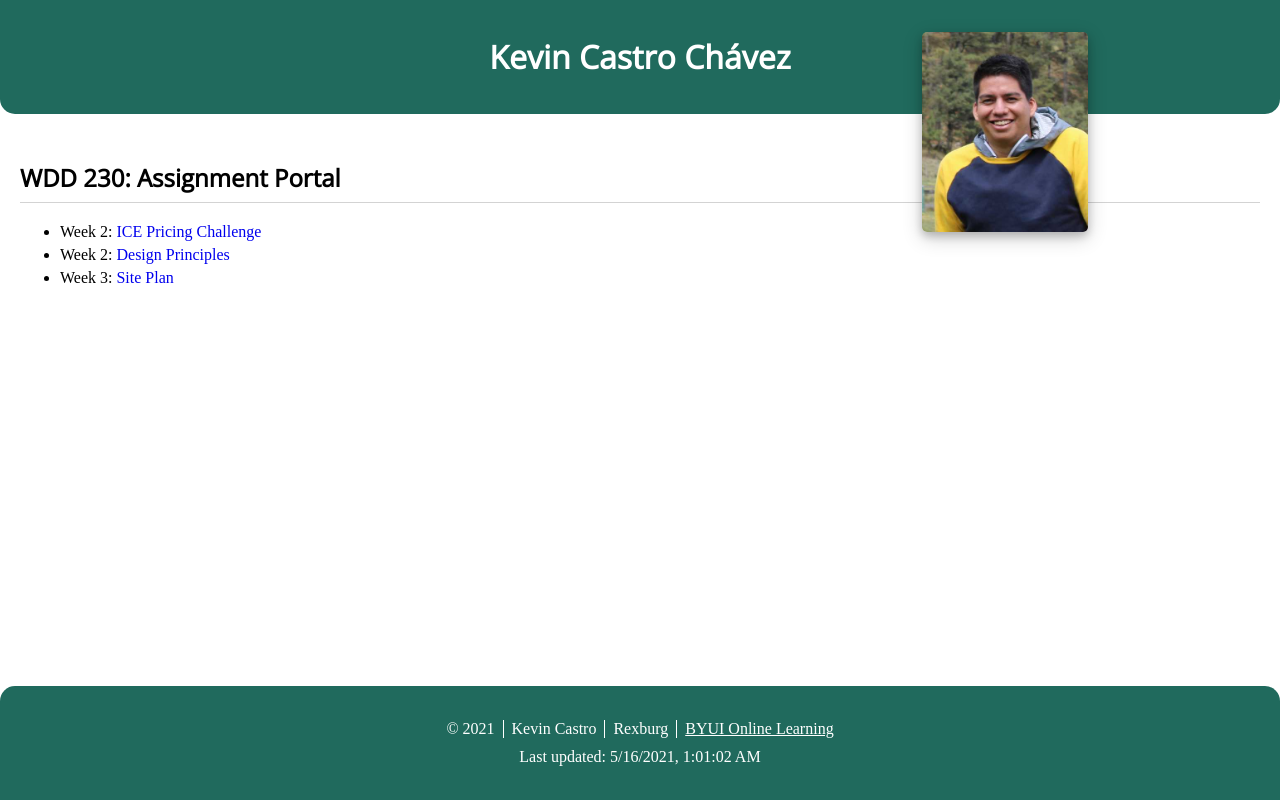
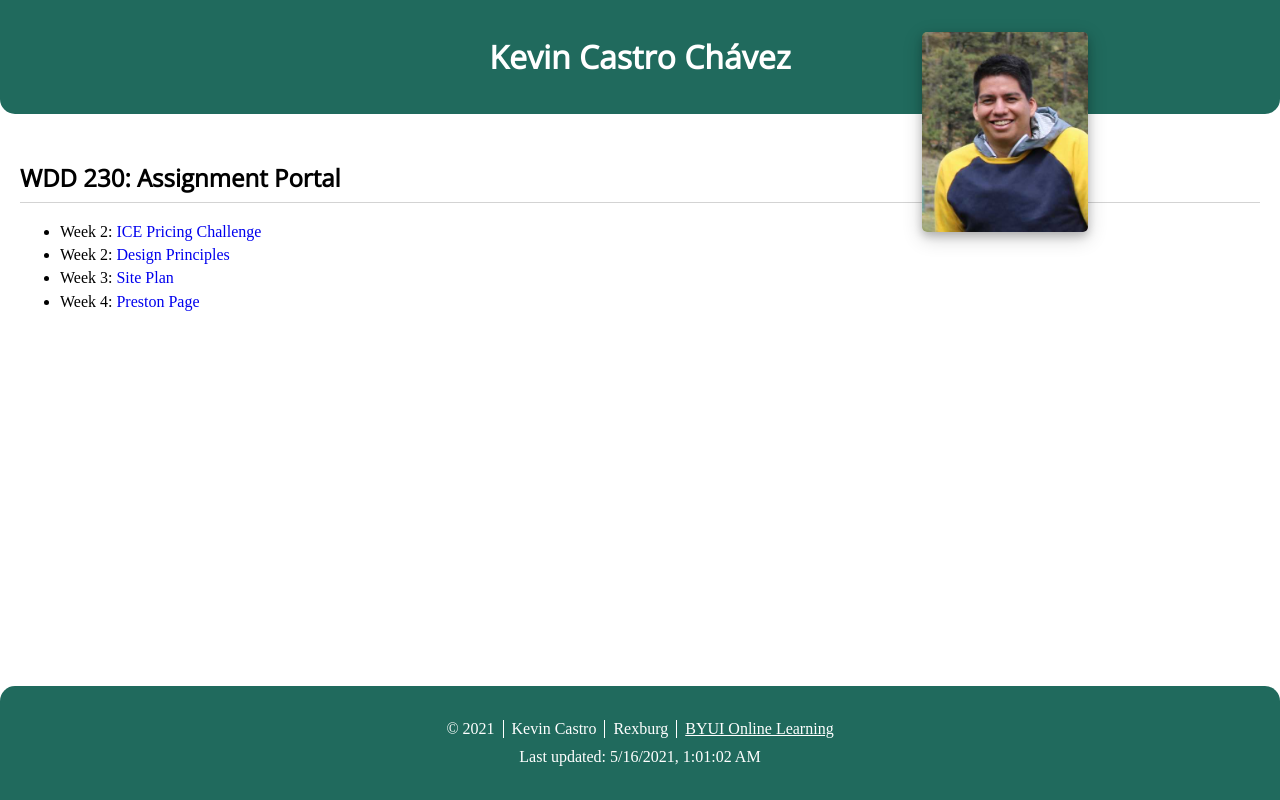
Before and after one commit to kevincastrochavez/kevincastrochavez.github.io, a plain HTML site: page index.html in a window 1280 px wide. Drawn offline with nearby package versions, Linux system fonts and the light colour scheme.

Commit message:
added link for the preston page, week 4

```diff
--- a/index.html
+++ b/index.html
@@ -50,6 +50,13 @@
             >Site Plan</a
           >
         </li>
+
+        <li>
+          Week 4:
+          <a href="https://kevincastrochavez.github.io/lesson4/preston-4.html"
+            >Preston Page</a
+          >
+        </li>
       </ul>
     </main>
 
```
